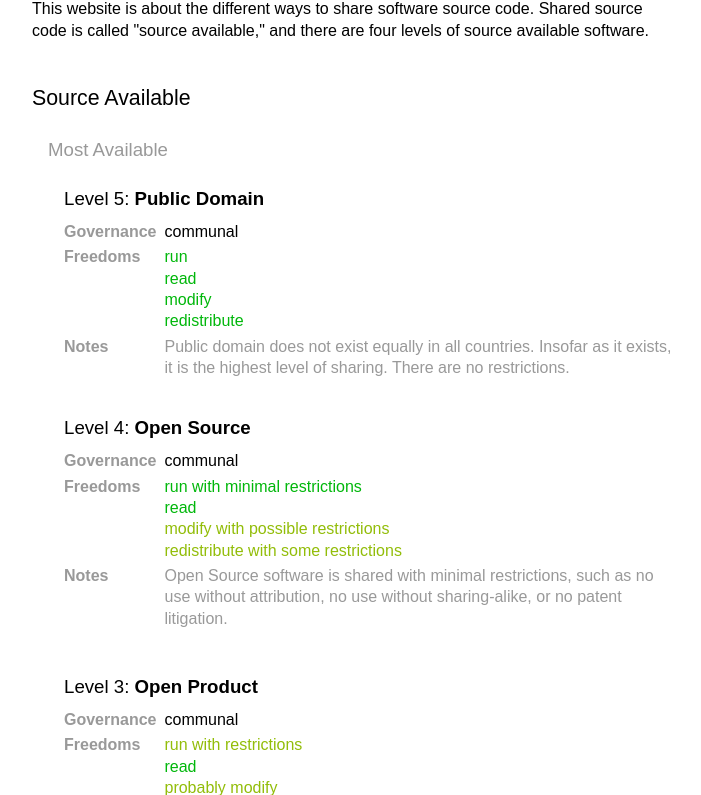
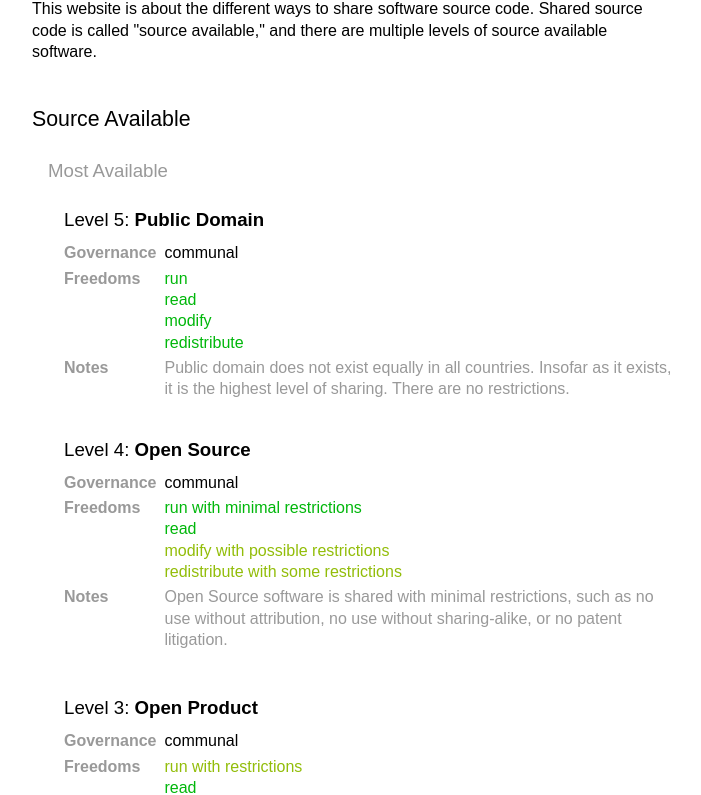
Before and after one commit to chadwhitacre/howtoshare.software, a plain HTML site: page index.html in a window 1280 px wide. Shown: the part 263-1058 px from the top of the page, without its empty margins (288-989 px from the left). Drawn offline with Linux system fonts and the light colour scheme.

Commit message:
Off by one

```diff
--- a/index.html
+++ b/index.html
@@ -22,7 +22,7 @@
 
       <p class="description">This website is about the different ways to share
       software source code. Shared source code is called "source available,"
-      and there are four levels of source available software.</p>
+      and there are multiple levels of source available software.</p>
 
       <h2>Source Available</h2>
 
```
